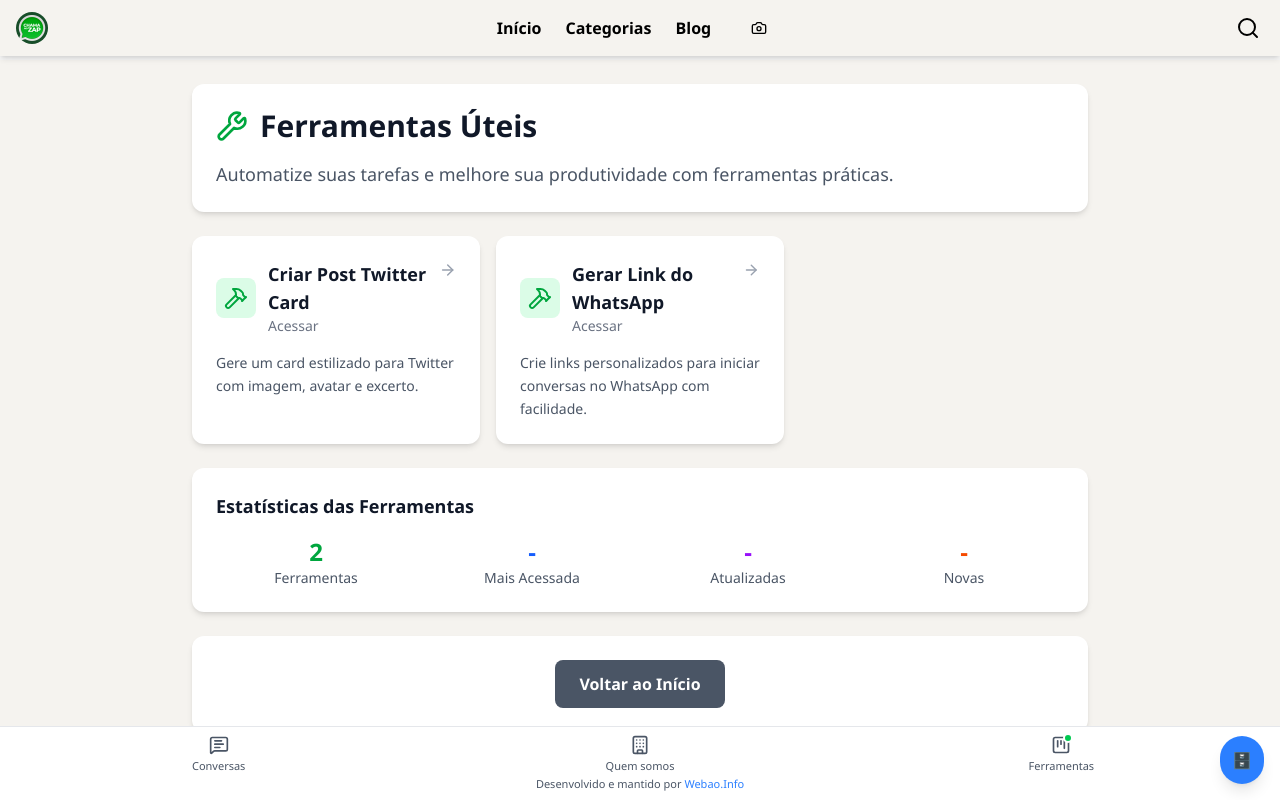
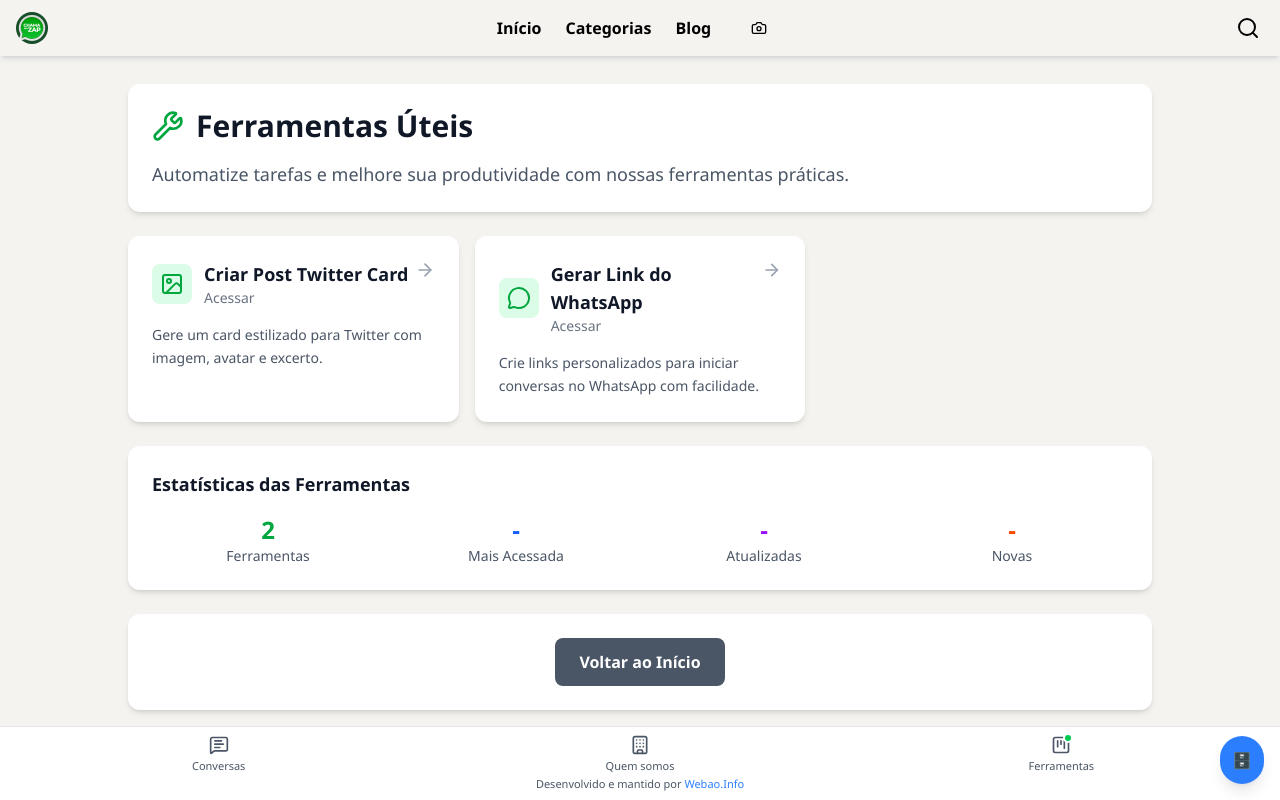
Before and after one commit to WilliaMachadoCosta/Blog, a Next.js app in the folder chama/: page /ferramentas in a window 1280 px wide. Built offline with nearby package versions, Linux system fonts and the light colour scheme.

Commit message:
adicionado page ferramentas

```diff
--- a/chama/src/app/ferramentas/page.tsx
+++ b/chama/src/app/ferramentas/page.tsx
@@ -1,18 +1,29 @@
+// app/ferramentas/page.tsx
+
 import Link from "next/link";
-import { Wrench, ArrowRight, Hammer } from "lucide-react";
-import type { Metadata } from "next";
+import { Metadata } from "next";
+import {
+    Wrench,
+    ArrowRight,
+    Hammer,
+    MessageCircle,
+    Image,
+    Settings2,
+} from "lucide-react";
 
 export const metadata: Metadata = {
     title: "Ferramentas | ChamanoZap",
     description: "Descubra ferramentas úteis para automatizar e facilitar seu dia a dia.",
 };
 
+// Lista de ferramentas com ícones individuais
 const tools = [
     {
         id: 1,
         name: "Criar Post Twitter Card",
         description: "Gere um card estilizado para Twitter com imagem, avatar e excerto.",
         url: "/ferramentas/criar-post-twitter-card",
+        icon: Image,
     },
     {
         id: 2,
@@ -20,15 +31,22 @@ const tools = [
         description: "Crie links personalizados para iniciar conversas no WhatsApp com facilidade.",
         url: "https://chamanozap.net/gerar-link-do-whatsapp-converse-facilmente",
         external: true,
+        icon: MessageCircle,
     },
-    // Adicione mais ferramentas aqui conforme necessário
+    // {
+    //     id: 3,
+    //     name: "Ferramenta Genérica",
+    //     description: "Uma ferramenta qualquer para testes ou futuras funcionalidades.",
+    //     url: "#",
+    //     icon: Settings2,
+    // },
 ];
 
 export default function ToolsPage() {
     return (
         <main className="min-h-screen bg-[#f5f3ef] py-4 sm:py-6 px-2 sm:px-4">
-            <div className="max-w-4xl mx-auto">
-                {/* Header */}
+            <div className="max-w-5xl mx-auto">
+                {/* Cabeçalho */}
                 <div className="bg-white rounded-xl shadow-md p-6 mb-6">
                     <div className="flex items-center gap-3 mb-4">
                         <Wrench className="w-8 h-8 text-green-600" />
@@ -37,7 +55,7 @@ export default function ToolsPage() {
                         </h1>
                     </div>
                     <p className="text-gray-600 text-lg">
-                        Automatize suas tarefas e melhore sua produtividade com ferramentas práticas.
+                        Automatize tarefas e melhore sua produtividade com nossas ferramentas práticas.
                     </p>
                 </div>
 
@@ -45,6 +63,8 @@ export default function ToolsPage() {
                 <div className="grid gap-4 md:grid-cols-2 lg:grid-cols-3">
                     {tools.map((tool) => {
                         const ToolLink = tool.external ? "a" : Link;
+                        const Icon = tool.icon || Hammer;
+
                         return (
                             <ToolLink
                                 key={tool.id}
@@ -56,7 +76,7 @@ export default function ToolsPage() {
                                 <div className="flex items-start justify-between mb-4">
                                     <div className="flex items-center gap-3">
                                         <div className="p-2 bg-green-100 rounded-lg group-hover:bg-green-200 transition-colors">
-                                            <Hammer className="w-6 h-6 text-green-600" />
+                                            <Icon className="w-6 h-6 text-green-600" />
                                         </div>
                                         <div>
                                             <h2 className="text-lg font-bold text-gray-900 group-hover:text-green-600 transition-colors">
@@ -104,7 +124,7 @@ export default function ToolsPage() {
                     </div>
                 </div>
 
-                {/* Botões de Navegação */}
+                {/* Navegação */}
                 <div className="bg-white rounded-xl shadow-md p-6 mt-6 text-center">
                     <div className="flex flex-col sm:flex-row gap-4 justify-center">
                         <Link
--- a/chama/src/components/footer/footer.tsx
+++ b/chama/src/components/footer/footer.tsx
@@ -29,7 +29,7 @@ export function Footer() {
                 </Link>
 
                 <Link
-                    href="/gerar-link-do-whatsapp-converse-facilmente"
+                    href="/ferramentas"
                     className="relative flex flex-col items-center flex-1 hover:text-blue-500"
                 >
                     <div className="relative">
--- a/chama/src/components/posts-templates/tweet-card/gerarpostTweetCard.tsx
+++ b/chama/src/components/posts-templates/tweet-card/gerarpostTweetCard.tsx
@@ -70,11 +70,17 @@ export default function TweetCreatorClient() {
                     <h1 className="text-black text-center py-2 mb-4 font-bold text-xl sm:text-2xl">
                         Gerador de Card de Post (Tweet Card)
                     </h1>
+
+
                     <p>
                         Crie facilmente um card de postagem no estilo de um tweet personalizado com nome, @,
                         imagem de fundo, avatar e o texto que quiser. Ideal para compartilhar conteúdo em grupos,
                         redes sociais, Instagram, WhatsApp ou Pinterest.
                     </p>
+
+
+                    <GoogleAd />
+
                     <h2>Como funciona:</h2>
                     <ul>
                         <li>Digite o nome ou @ do autor</li>
```
